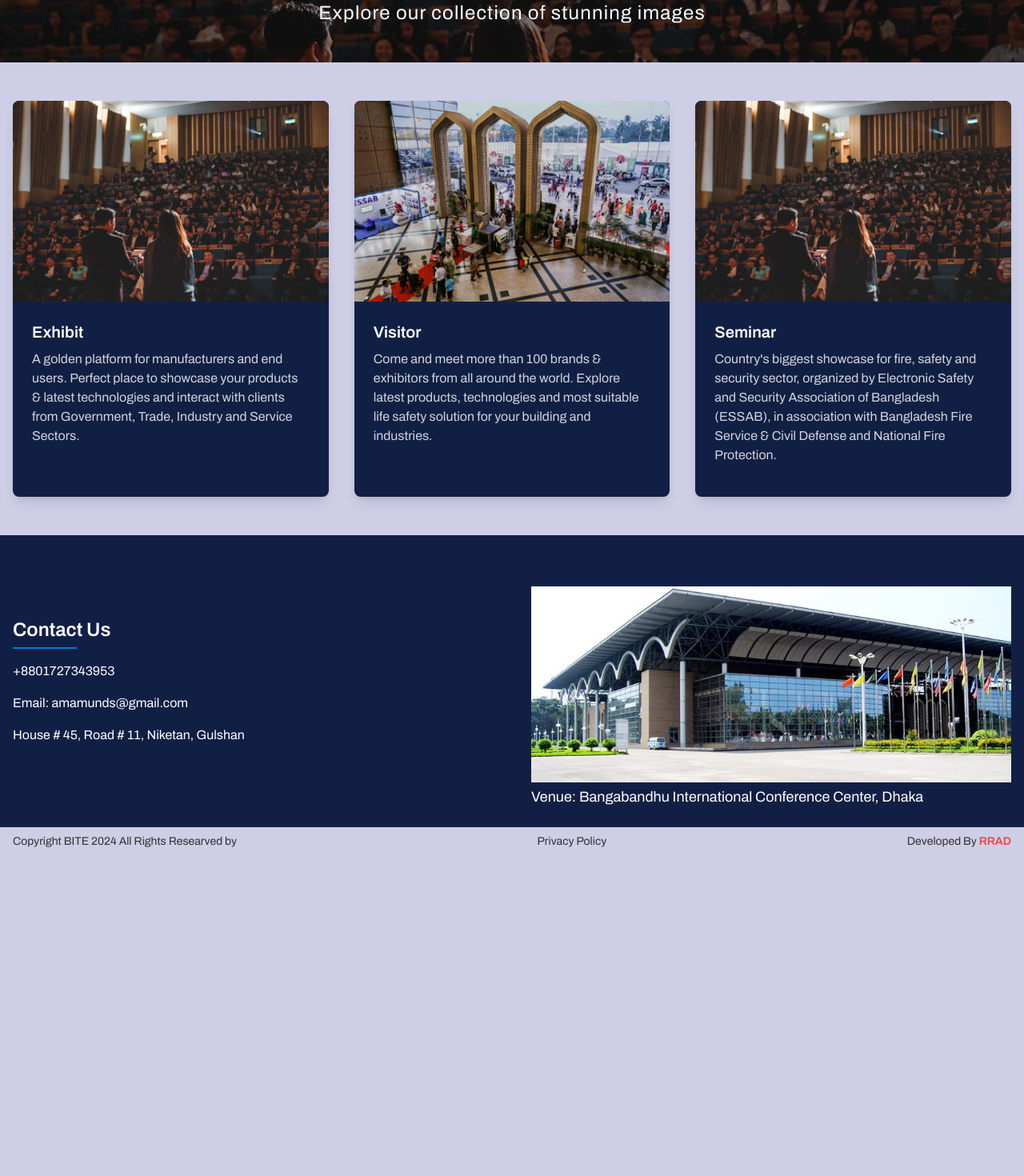
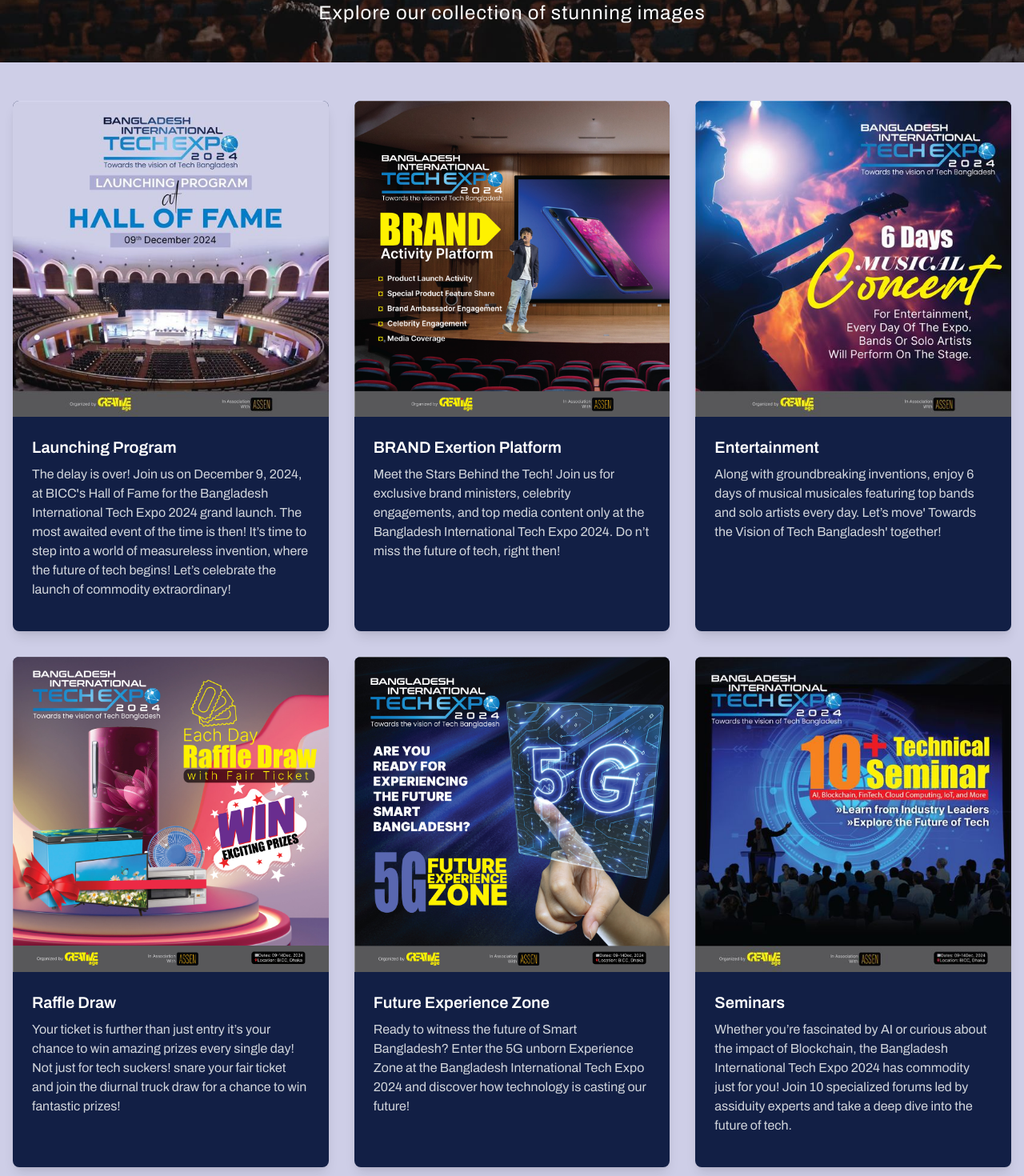
Before and after one commit to farijultanjim/techexpo2024, a Next.js app: page /media/photo-gallery in a window 1280 px wide. Shown: the part 200-1670 px from the top of the page at 80% size. Before the commit the page ends 1270 px from the top, so only its background shows below. Built offline with nearby package versions, Linux system fonts and the light colour scheme.

Commit message:
photo gallery updated

```diff
--- a/components/PhotoGallery.jsx
+++ b/components/PhotoGallery.jsx
@@ -40,21 +40,21 @@ const PhotoGallery = () => {
 
   const cardData = [
     {
-      image: "/slider2.jpg",
-      title: "Exhibit",
+      image: "/featuredImages/launching.jpg",
+      title: "Launching Program",
       description:
-        "A golden platform for manufacturers and end users. Perfect place to showcase your products & latest technologies and interact with clients from Government, Trade, Industry and Service Sectors.",
+        "The delay is over! Join us on December 9, 2024, at BICC's Hall of Fame for the Bangladesh International Tech Expo 2024 grand launch.  The most awaited event of the time is then!  It’s time to step into a world of  measureless  invention, where the future of tech begins!  Let’s celebrate the  launch of  commodity extraordinary!",
       buttons: [
         {
           label: "Learn More",
-          onClick: () => router.push("/page1"), // Redirect to details page
+          onClick: () => router.push("/page1"),
           primary: true,
         },
         {
           label: "Download PDF",
           onClick: () => {
             const link = document.createElement("a");
-            link.href = "/file1.pdf"; // Path to your PDF
+            link.href = "/file1.pdf";
             link.download = "file1.pdf";
             document.body.appendChild(link);
             link.click();
@@ -64,32 +64,111 @@ const PhotoGallery = () => {
       ],
     },
     {
-      image: "/slider3.jpg",
-      title: "Visitor",
+      image: "/featuredImages/brand.jpg",
+      title: "BRAND Exertion Platform",
       description:
-        "Come and meet more than 100 brands & exhibitors from all around the world. Explore latest products, technologies and most suitable life safety solution for your building and industries.",
+        "Meet the Stars Behind the Tech! Join us for exclusive brand  ministers, celebrity engagements, and top media content only at the Bangladesh International Tech Expo 2024. Do n’t miss the future of tech, right then!",
+      buttons: [
+        {
+          label: "Learn More",
+          onClick: () => router.push("/page1"),
+          primary: true,
+        },
+        {
+          label: "Download PDF",
+          onClick: () => {
+            const link = document.createElement("a");
+            link.href = "/file1.pdf";
+            link.download = "file1.pdf";
+            document.body.appendChild(link);
+            link.click();
+            document.body.removeChild(link);
+          },
+        },
+      ],
+    },
+    {
+      image: "/featuredImages/entertainment.jpg",
+      title: "Entertainment",
+      description:
+        "Along with groundbreaking  inventions, enjoy 6 days of musical musicales featuring top bands and solo artists every day. Let’s move' Towards the Vision of Tech Bangladesh' together!",
       buttons: [
         {
           label: "Register Now",
-          onClick: () => router.push("/register"), // Redirect to registration page
+          onClick: () => router.push("/register"),
           primary: true,
         },
       ],
     },
     {
-      image: "/slider2.jpg",
-      title: "Seminar",
+      image: "/featuredImages/raffle.jpg",
+      title: "Raffle Draw",
       description:
-        "Country's biggest showcase for fire, safety and security sector, organized by Electronic Safety and Security Association of Bangladesh (ESSAB), in association with Bangladesh Fire Service & Civil Defense and National Fire Protection.",
+        "Your ticket is  further than just entry it’s your chance to win amazing prizes every single day!  Not just for tech  suckers! snare your fair ticket and join the  diurnal  truck draw for a chance to win fantastic prizes!",
       buttons: [
         {
           label: "Learn More",
-          onClick: () => router.push("/page1"), // Redirect to RSVP page
+          onClick: () => router.push("/page1"),
           primary: true,
         },
         {
-          label: "View Attendees",
-          onClick: () => router.push("/attendees"), // Redirect to attendees list
+          label: "Download PDF",
+          onClick: () => {
+            const link = document.createElement("a");
+            link.href = "/file1.pdf";
+            link.download = "file1.pdf";
+            document.body.appendChild(link);
+            link.click();
+            document.body.removeChild(link);
+          },
+        },
+      ],
+    },
+    {
+      image: "/featuredImages/5gzone.jpg",
+      title: "Future Experience Zone",
+      description:
+        "Ready to  witness the future of Smart Bangladesh? Enter the 5G unborn Experience Zone at the Bangladesh International Tech Expo 2024 and discover how technology is casting our future!",
+      buttons: [
+        {
+          label: "Learn More",
+          onClick: () => router.push("/page1"),
+          primary: true,
+        },
+        {
+          label: "Download PDF",
+          onClick: () => {
+            const link = document.createElement("a");
+            link.href = "/file1.pdf";
+            link.download = "file1.pdf";
+            document.body.appendChild(link);
+            link.click();
+            document.body.removeChild(link);
+          },
+        },
+      ],
+    },
+    {
+      image: "/featuredImages/seminar.jpg",
+      title: "Seminars",
+      description:
+        "Whether you’re fascinated by AI or curious about the impact of Blockchain, the Bangladesh International Tech Expo 2024 has  commodity just for you! Join 10 specialized  forums  led by assiduity experts and take a deep dive into the future of tech.",
+      buttons: [
+        {
+          label: "Learn More",
+          onClick: () => router.push("/page1"),
+          primary: true,
+        },
+        {
+          label: "Download PDF",
+          onClick: () => {
+            const link = document.createElement("a");
+            link.href = "/file1.pdf";
+            link.download = "file1.pdf";
+            document.body.appendChild(link);
+            link.click();
+            document.body.removeChild(link);
+          },
         },
       ],
     },
```
